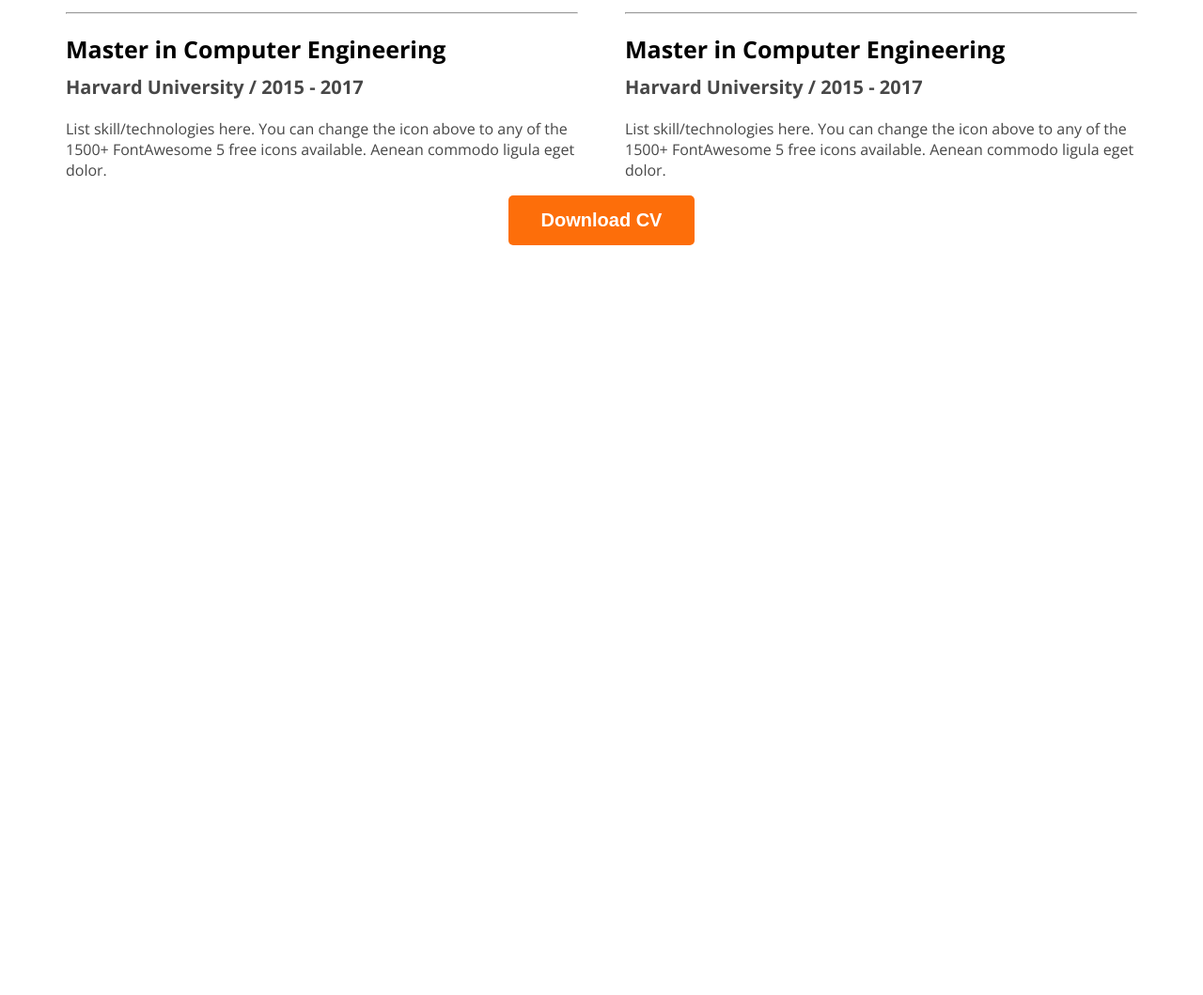
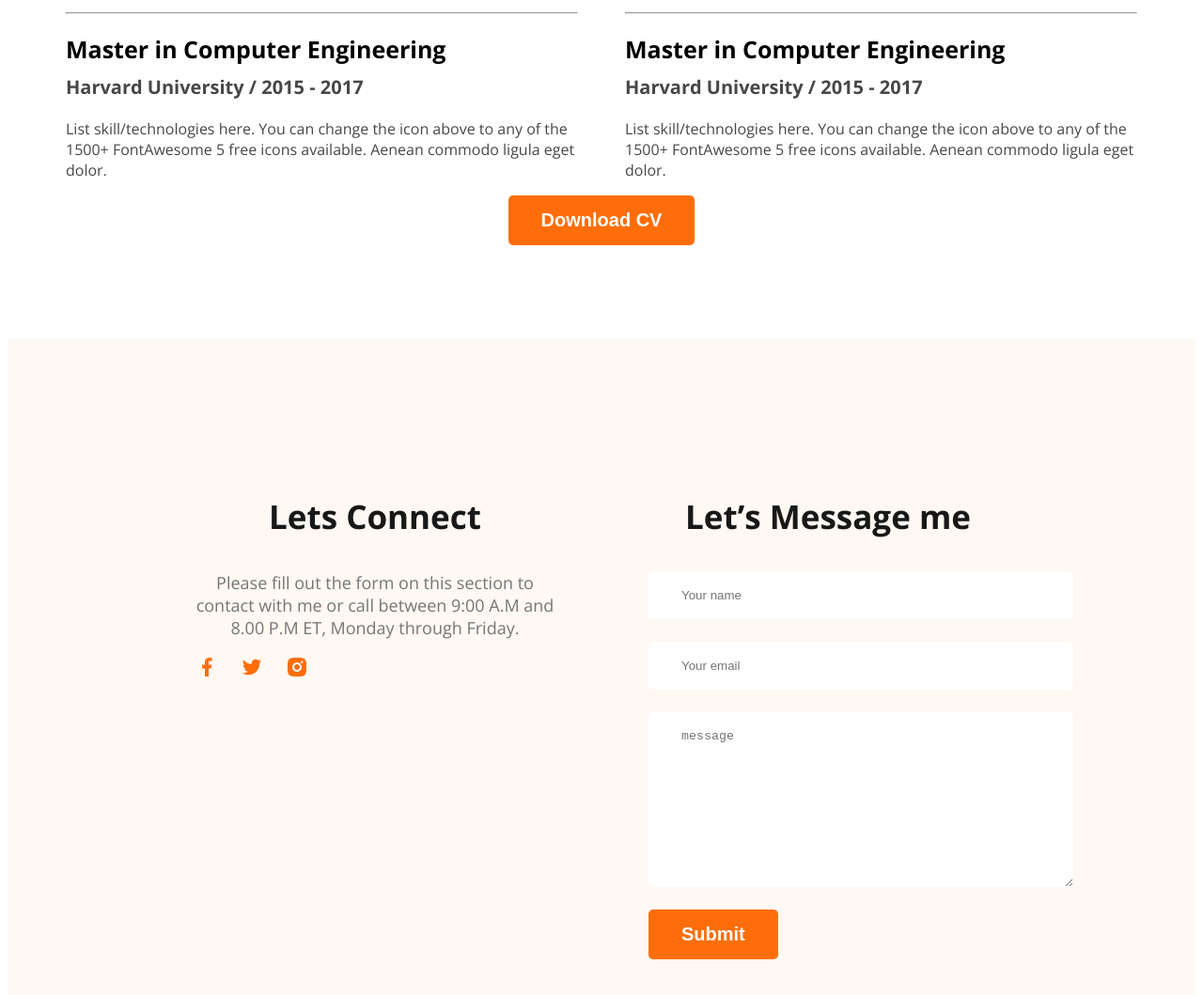
Before and after one commit to Mohammad-Arkan/web-developer-portfolio, a plain HTML site: page index.html in a window 1280 px wide. Shown: the part 2736-3795 px from the top of the page at 94% size. Before the commit the page ends 3005 px from the top, so only its background shows below. Drawn offline with nearby package versions, Linux system fonts and the light colour scheme.

Commit message:
added a footer section

```diff
--- a/index.html
+++ b/index.html
@@ -207,6 +207,36 @@
         </div>
       </section>
     </main>
-    <footer></footer>
+    <footer>
+      <div class="footer-column">
+        <h3 class="section-title">Lets Connect</h3>
+        <p class="section-description">
+          Please fill out the form on this section to contact with me or call
+          between 9:00 A.M and 8.00 P.M ET, Monday through Friday.
+        </p>
+        <div class="social-links">
+          <a href=""><img src="/images/icons/facebook.png" alt="" /></a>
+
+          <a href=""><img src="/images/icons/twitter.png" alt="" /></a>
+          <a href=""><img src="/images/icons/insta.png" alt="" /></a>
+        </div>
+      </div>
+      <div class="footer-column">
+        <h3 class="section-title">Let’s Message me</h3>
+        <form class="contact" action="">
+          <input type="text" name="name" id="" placeholder="Your name" />
+          <input type="email" name="email" id="" placeholder="Your email" />
+
+          <textarea
+            name="message"
+            id=""
+            placeholder="message"
+            rows="10"
+            cols="10"
+          ></textarea>
+          <input class="btn-primary" type="submit" value="Submit" />
+        </form>
+      </div>
+    </footer>
   </body>
 </html>
--- a/styles/style.css
+++ b/styles/style.css
@@ -171,3 +171,31 @@ main {
 .download-container {
   text-align: center;
 }
+
+/* footer style css */
+footer {
+  display: flex;
+  background-color: #fff8f3;
+  padding: 130px 200px;
+  margin-top: 100px;
+  gap: 100px;
+}
+.footer-column {
+  width: 50%;
+  text-align: left;
+}
+.contact input[type="text"],
+input[type="email"],
+textarea {
+  display: block;
+  margin-bottom: 24px;
+  padding: 18px 35px;
+  color: #757575;
+  border-radius: 5px;
+  background-color: #fff;
+  border: 0px;
+  width: 100%;
+}
+.social-links a {
+  margin-right: 20px;
+}
```
